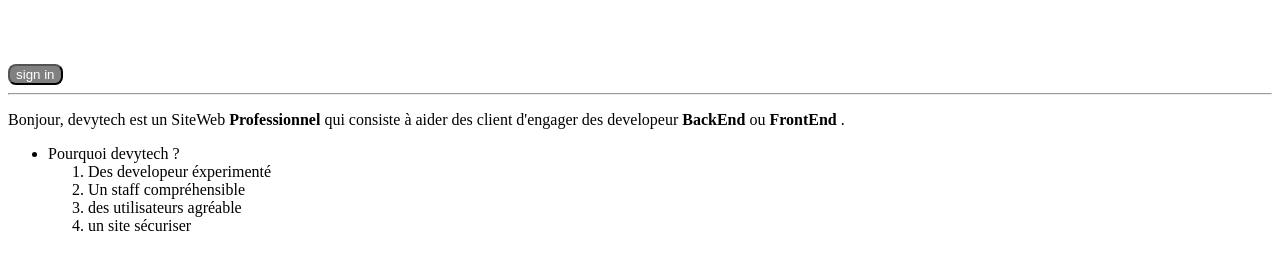
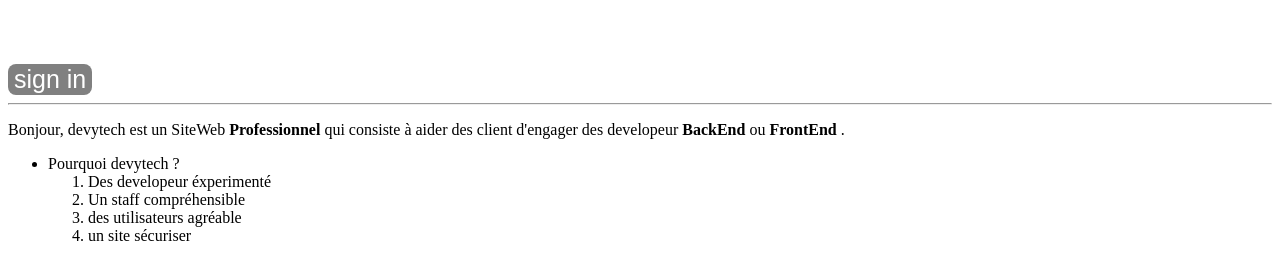
Before and after one commit to aminalgar3a/aminalgar3a-devytech, a PHP site: page /index.html in a window 1280 px wide. Shown: the part 379-659 px from the top of the page. Run offline with PHP 8.4, Linux system fonts and the light colour scheme.

Commit message:
Update style.css

```diff
--- a/style.css
+++ b/style.css
@@ -34,4 +34,6 @@ button {
     color: #fff;
     background: gray;
     border-radius: 8px;
+    border: none;
+    font-size: 25px;
 }
```
